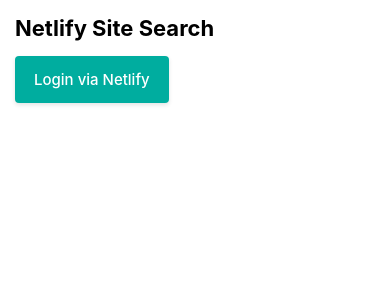
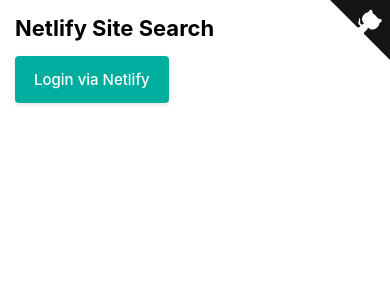
Before and after one commit to netlify-labs/oauth-example, a React (Create React App) app: page / in a window 390 px wide. Shown: the top 300 px of the page. Built offline with nearby package versions, Linux system fonts and the light colour scheme.

Commit message:
add fork me button

```diff
--- a/src/App.css
+++ b/src/App.css
@@ -205,6 +205,9 @@
     display: flex;
     justify-content: space-between;
   }
+  .title-inner button {
+    margin-right: 40px;
+  }
   .contents {
     overflow: hidden;
   }
--- a/src/App.js
+++ b/src/App.js
@@ -10,6 +10,7 @@
   sortByRepo,
   matchText
 } from './utils/sort'
+import ForkMe from './components/ForkMe'
 import './App.css'
 
 // import stub from './stub'
@@ -228,6 +229,7 @@
     if (user && !user.token) {
       return (
         <div className='app'>
+          <ForkMe url='https://github.com/netlify-labs/oauth-example' />
           <h1>Netlify Site Search</h1>
           <button onClick={this.handleAuth}>Login via Netlify</button>
         </div>
@@ -237,6 +239,7 @@
     /* Show admin UI */
     return (
       <div className='app'>
+        <ForkMe url='https://github.com/netlify-labs/oauth-example' />
         <h1>
           <span className='title-inner'>
             Hi {user.full_name || 'Friend'}
--- /dev/null
+++ b/src/components/ForkMe/ForkMe.css
@@ -0,0 +1,38 @@
+.github-corner svg {
+  height: 80px;
+  width: 80px;
+  fill: #151513;
+  color: #fff;
+  position: absolute;
+  top: 0;
+  border: 0;
+  right: 0;
+}
+.github-corner:hover .octo-arm {
+  animation:octocat-wave 560ms ease-in-out
+}
+ @keyframes octocat-wave {
+  0%, 100%{
+    transform:rotate(0)
+  }
+  20%, 60%{
+    transform:rotate(-25deg)
+  }
+  40%, 80%{
+    transform:rotate(10deg)
+  }
+}
+@media (max-width: 720px) {
+  .github-corner svg {
+    height: 60px;
+    width: 60px;
+  }
+}
+@media (max-width:500px) {
+  .github-corner:hover .octo-arm {
+    animation:none
+  }
+  .github-corner .octo-arm {
+    animation:octocat-wave 560ms ease-in-out
+  }
+}
--- /dev/null
+++ b/src/components/ForkMe/index.js
@@ -0,0 +1,16 @@
+import React from 'react'
+import './ForkMe.css'
+
+const ForkMe = ({ url }) => {
+  return (
+    <a href={url} className='github-corner' aria-label='View source on GitHub'>
+      <svg viewBox='0 0 250 250' aria-hidden='true'>
+        <path d='M0,0 L115,115 L130,115 L142,142 L250,250 L250,0 Z' />
+        <path d='M128.3,109.0 C113.8,99.7 119.0,89.6 119.0,89.6 C122.0,82.7 120.5,78.6 120.5,78.6 C119.2,72.0 123.4,76.3 123.4,76.3 C127.3,80.9 125.5,87.3 125.5,87.3 C122.9,97.6 130.6,101.9 134.4,103.2' fill='currentColor' style={{transformOrigin: '130px 106px'}} className='octo-arm' />
+        <path d='M115.0,115.0 C114.9,115.1 118.7,116.5 119.8,115.4 L133.7,101.6 C136.9,99.2 139.9,98.4 142.2,98.6 C133.8,88.0 127.5,74.4 143.8,58.0 C148.5,53.4 154.0,51.2 159.7,51.0 C160.3,49.4 163.2,43.6 171.4,40.1 C171.4,40.1 176.1,42.5 178.8,56.2 C183.1,58.6 187.2,61.8 190.9,65.4 C194.5,69.0 197.7,73.2 200.1,77.6 C213.8,80.2 216.3,84.9 216.3,84.9 C212.7,93.1 206.9,96.0 205.4,96.6 C205.1,102.4 203.0,107.8 198.3,112.5 C181.9,128.9 168.3,122.5 157.7,114.1 C157.9,116.9 156.7,120.9 152.7,124.9 L141.0,136.5 C139.8,137.7 141.6,141.9 141.8,141.8 Z' fill='currentColor' className='octo-body' />
+      </svg>
+    </a>
+  )
+}
+
+export default ForkMe
```
